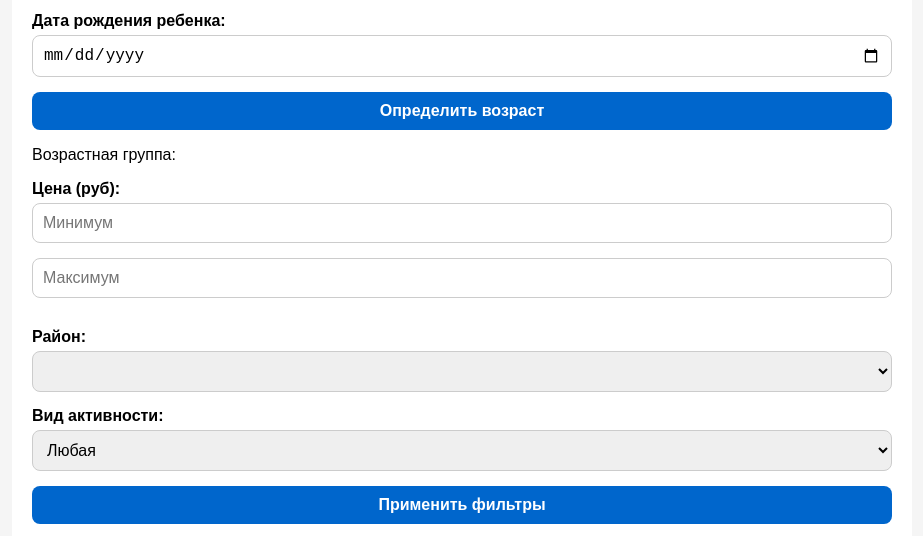
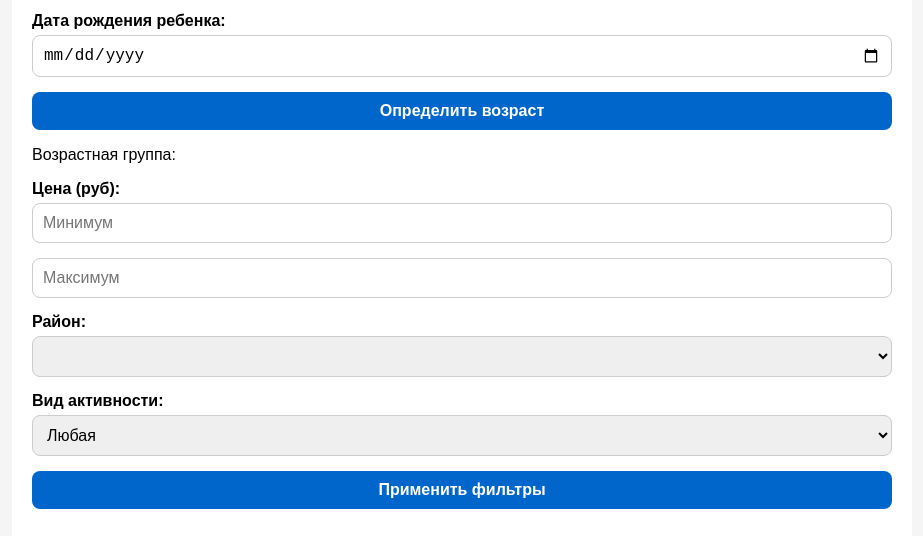
Before and after one commit to UV16-B/Club-Map, a website: page views/index.html in a window 1280 px wide. Shown: the part 187-723 px from the top of the page, without its empty margins (178-1101 px from the left). Drawn offline with Linux system fonts and the light colour scheme; no server answers.

Commit message:
Изменение стиля

```diff
--- a/public/css/style.css
+++ b/public/css/style.css
@@ -17,8 +17,8 @@ body {
     border-radius: 12px;
 }
 
-.form-group,
-input {
+input,
+select {
     margin-bottom: 15px;
 }
 
```
